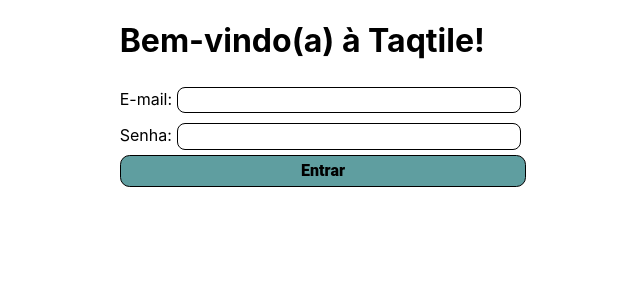
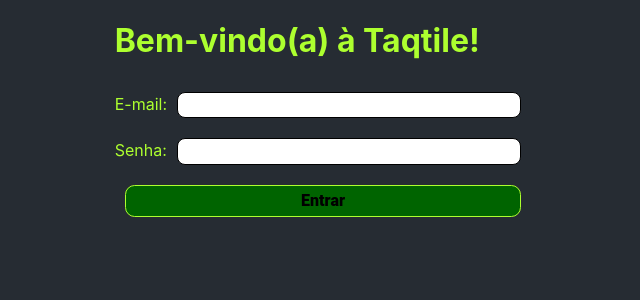
Before and after one commit to indigotech/onboard-lucas-santos, a React (Create React App) app in the folder leme-onboarding/: page / in a window 1280 px wide. Shown: the top 300 px of the page, without its empty margins (317-957 px from the left). Built offline with nearby package versions, Linux system fonts and the light colour scheme.

Commit message:
Improve background colors

```diff
--- a/leme-onboarding/src/components/LoginPage.css
+++ b/leme-onboarding/src/components/LoginPage.css
@@ -1,3 +1,8 @@
+body {
+    color: greenyellow;
+    background-color: rgb(38, 44, 51);
+}
+
 .App {
     display: grid;
     align-items: center;
@@ -7,19 +12,20 @@
 .App_Form {
     border:0.1em solid black;
     border-radius:0.6em;
-    margin: 5px;
+    margin: 10px;
     padding:0.35em 6.2em;
 }
 
 .App_Button {
+    margin: 10px;
     display:inline-block;
     padding:0.35em 1.2em;
-    border:0.1em solid rgb(0, 0, 0);
+    border:0.1em solid greenyellow;
     border-radius:0.6em;
     font-family:'Roboto',sans-serif;
     font-weight:1000;
     font-size: initial;
     color:rgb(0, 0, 0);
     text-align:center;
-    background-color: cadetblue;
+    background-color: darkgreen;
 }
```
